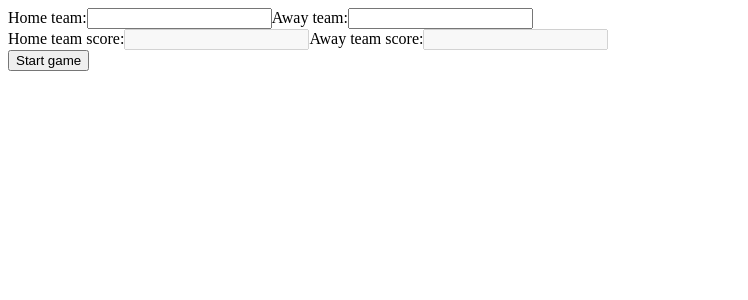
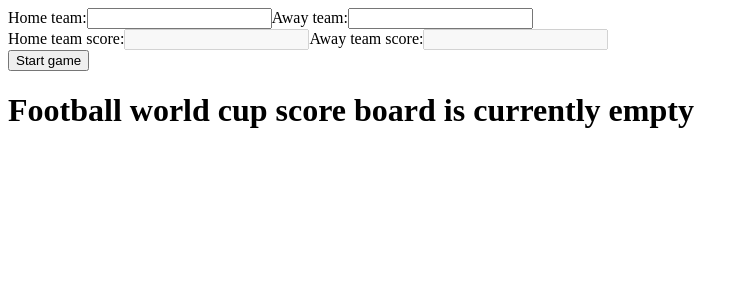
Before and after one commit to milosKomiRajkovic94/fwcsb-library, a React (Create React App) app: page / in a window 1280 px wide. Shown: the top 300 px of the page, without its empty margins (0-748 px from the left). Built offline with nearby package versions, Linux system fonts and the light colour scheme.

Commit message:
Sorted summary implementation

```diff
--- a/src/App.js
+++ b/src/App.js
@@ -1,5 +1,6 @@
 import { useState } from 'react';
 import Form from './components/Form';
+import ScoreList from './components/ScoreList';
 
 const App = () => {
   const currentScoreSkeleton = {
@@ -11,6 +12,21 @@ const App = () => {
   const[startedGame, setStartedGame] = useState(false);
   const[currentScore, setCurrentScore] = useState(currentScoreSkeleton)
   const[scoreTableData, setScoreTableData] = useState([]);
+
+  function sortGamesByScore(games) {
+    games.sort((game1, game2) => {
+      const totalScore1 = Number(game1.homeTeamScore) + Number(game1.awayTeamScore);
+      const totalScore2 = Number(game2.homeTeamScore) + Number(game2.awayTeamScore);
+
+      if (totalScore1 === totalScore2) {
+        return games.indexOf(game2) - games.indexOf(game1);
+      }
+
+      return totalScore2 - totalScore1;
+    });
+
+    return games;
+  }
 
   const onChange = (event) => {
     setCurrentScore((prevState) => ({
@@ -26,14 +42,12 @@ const App = () => {
       document.getElementById("score-board-form").reset();
     }
     setStartedGame((prevState) => !prevState);
-    console.log("App onSubmit", event, startedGame);
   }
-
-  console.log('Updated scoreTableData', scoreTableData, JSON.stringify(scoreTableData));
 
   return (
     <div className="App">
       <Form onChange={onChange} onClick={onClick} startedGame={startedGame} />
+      <ScoreList sortedScores={sortGamesByScore(scoreTableData)} />
     </div>
   );
 }
--- /dev/null
+++ b/src/components/ScoreList.js
@@ -0,0 +1,19 @@
+const ScoreList = ({ sortedScores }) => {
+    return (
+        <div>
+            {sortedScores.length ?
+                <>
+                    <h1>Football world cup score board</h1>
+                    {sortedScores.map((score, index) => {
+                        return (
+                            <p>{index + 1}. {score.homeTeamName} - {score.awayTeamName}: {score.homeTeamScore} - {score.awayTeamScore} </p>
+                        )
+                    })}
+                </>
+                :
+                <h1>Football world cup score board is currently empty</h1>}
+        </div>
+    )
+}
+
+export default ScoreList;
```
